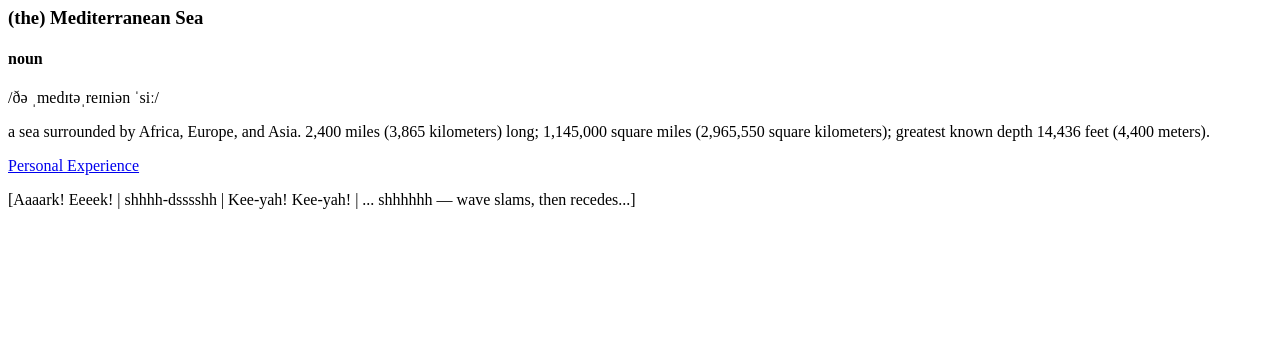
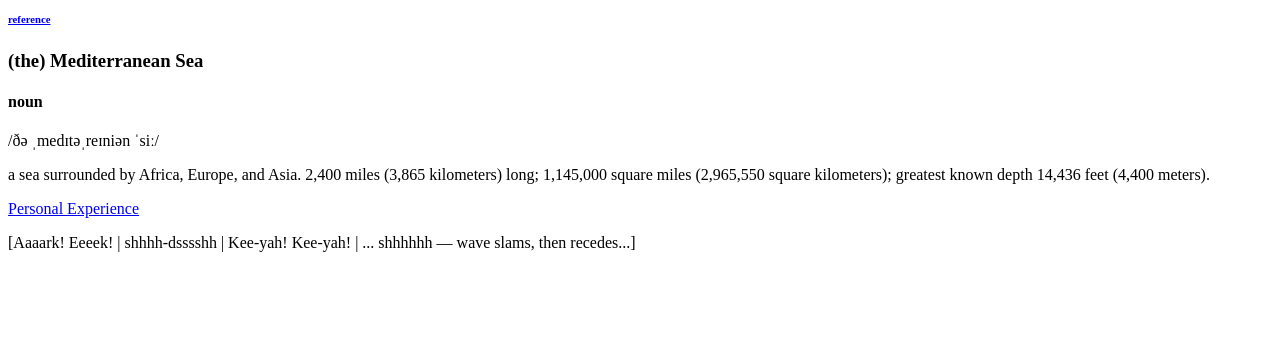
Before and after one commit to ayaelzein/my-fav-place, a plain HTML site: page index.html in a window 1280 px wide. Shown: the part 450-800 px from the top of the page. Drawn offline with Linux system fonts and the light colour scheme.

```diff
--- a/index.html
+++ b/index.html
@@ -14,6 +14,7 @@
 
         <main>
             <img src="sea.gif" alt="quick logo" width="1000" height="384"/>
+            <h6><a href="https://pin.it/4rO8hEoDo">reference</a></h6></main>
 
             <article>
                 <h3>(the) Mediterranean Sea</h3>
```
